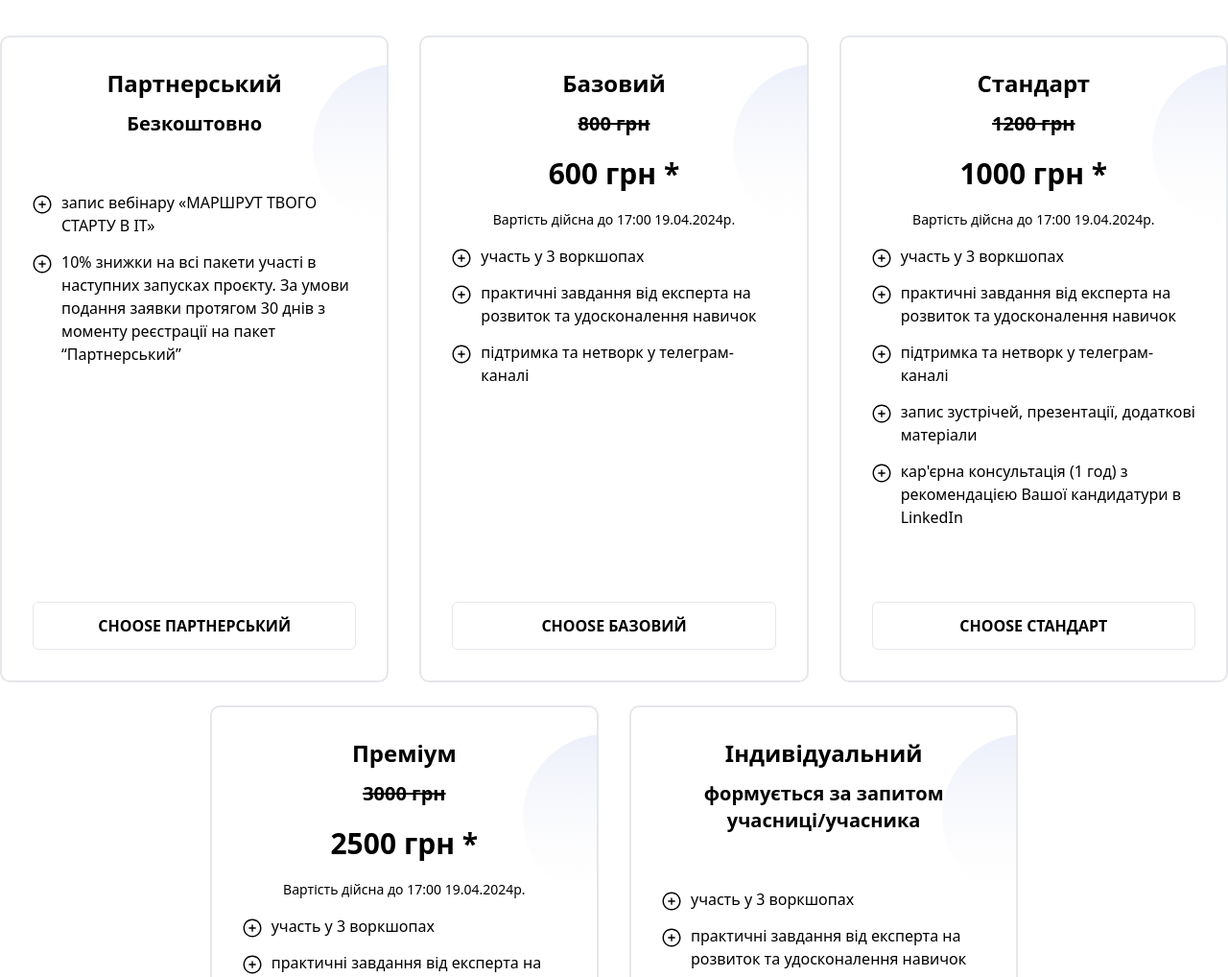
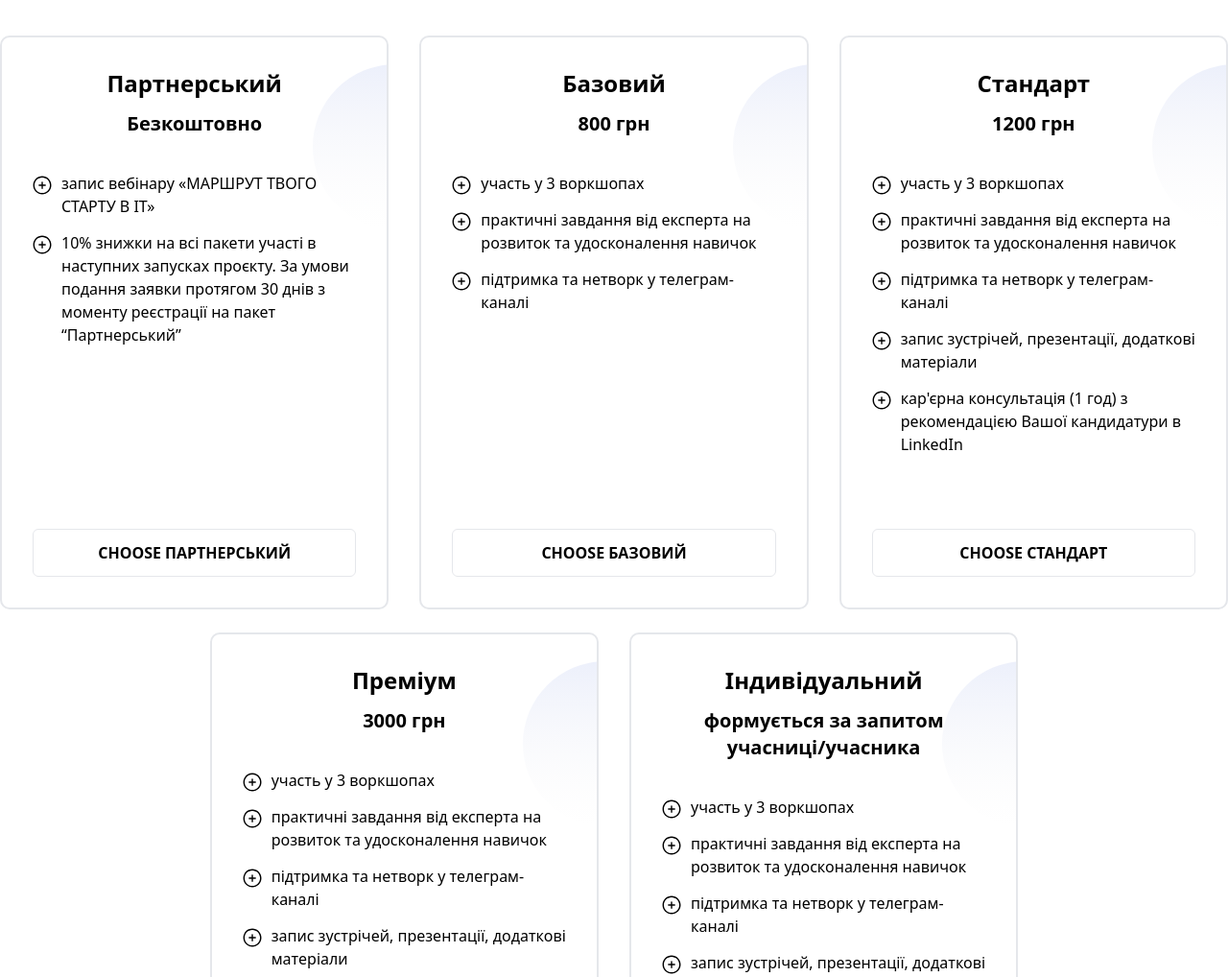
Before and after one commit to helen25sur/ICF-coaching-landing, a Gatsby site: page / in a window 1280 px wide. Shown: the part 5034-6052 px from the top of the page at 96% size. Built offline with nearby package versions, Linux system fonts and the light colour scheme; Gatsby itself is replaced by a stand-in of ours; what tailgrids would draw is missing.

Commit message:
return default cost

```diff
--- a/src/components/ParticipationPackages/Package.js
+++ b/src/components/ParticipationPackages/Package.js
@@ -8,12 +8,9 @@ const Package = ({ title, contains, cost, discount }) => {
           {title}
         </span>
         <h2 class="mb-5 text-xl font-bold text-dark dark:text-white">
-          {cost !== 'Безкоштовно' && cost !== 'формується за запитом учасниці/учасника' ? <s><span> {cost}</span></s> : cost}
+          {cost}
         </h2>
-        <h2 class="mb-5 text-3xl font-bold text-dark dark:text-white">
-          {discount}
-        </h2>
-        {cost !== 'Безкоштовно' && cost !== 'формується за запитом учасниці/учасника' ? <span className='text-sm text-body-color dark:text-dark-5'> Вартість дійсна до 17:00 19.04.2024р. </span> : ''}
+
 
         <div class="mb-9 mt-4 flex flex-col gap-[14px]">
           {
```
